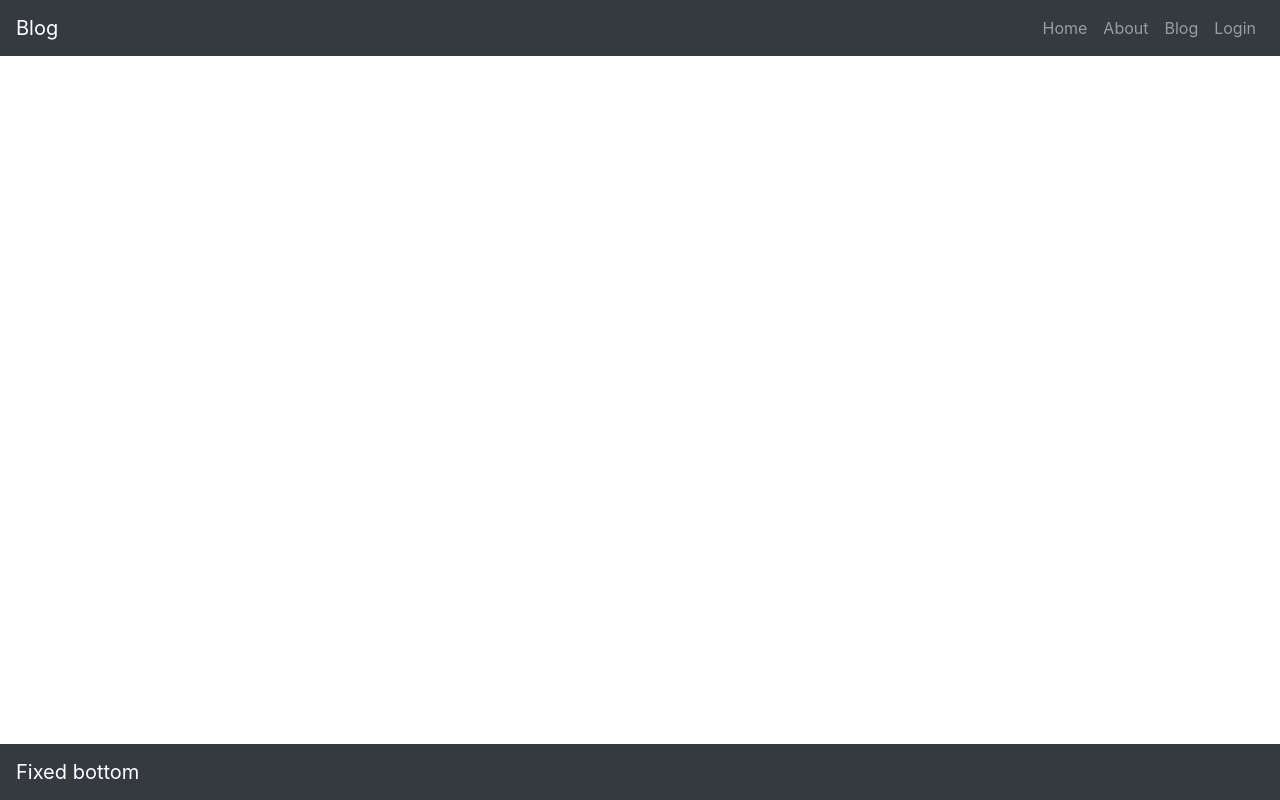
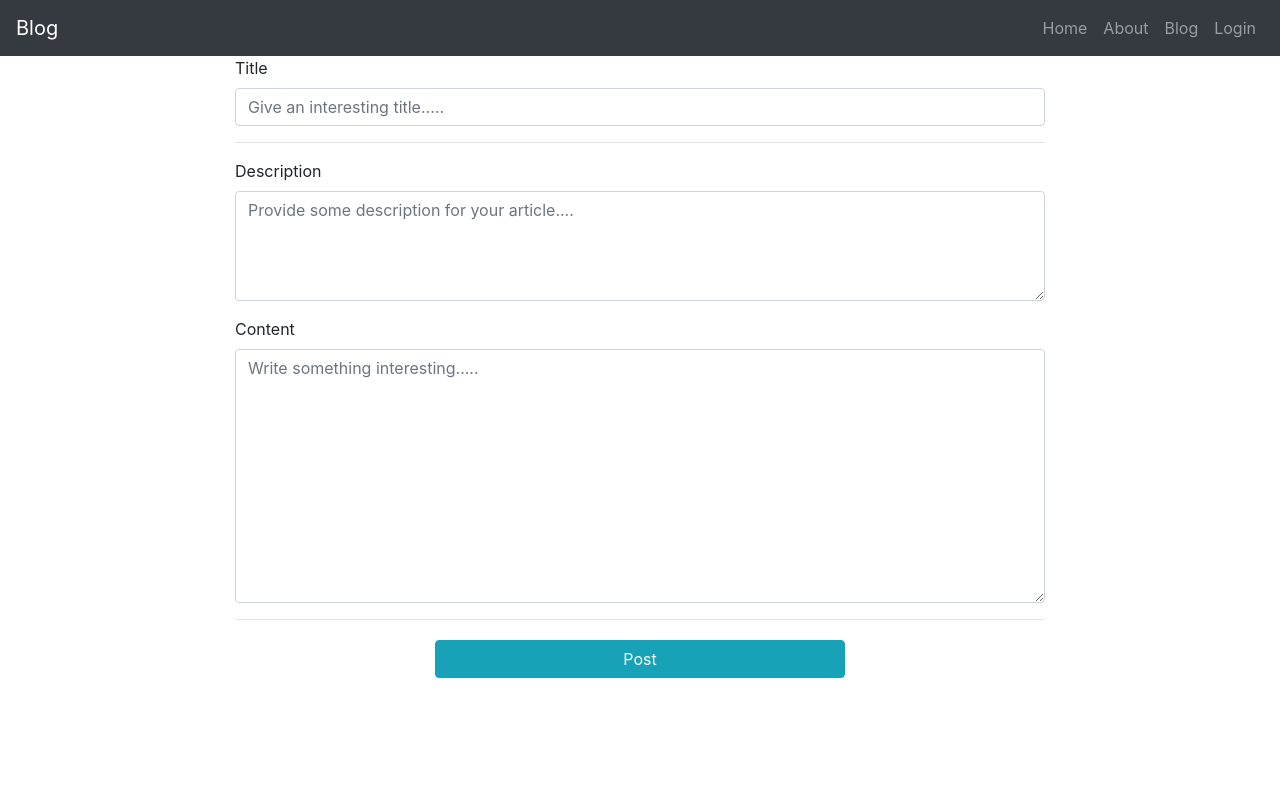
Before and after one commit to singhg93/microservices-blog, a React (Create React App) app in the folder frontend/: page /create in a window 1280 px wide. Built offline with nearby package versions, Linux system fonts and the light colour scheme; no server answers.

Commit message:
built the create article frontend page

```diff
--- a/frontend/src/App.js
+++ b/frontend/src/App.js
@@ -7,6 +7,7 @@ import Home from './components/Home';
 import Login from './components/Login';
 import Blog from './components/Blog';
 import Article from './components/Article';
+import CreateArticle from './components/CreateArticle';
 import About from './components/About';
 import Register from './components/Register';
 import Verify from './components/Verify';
@@ -114,9 +115,9 @@ class App extends Component {
                                 {/*<Route exact path="/profile" render= { (props) => <Profile {...props} avatar={this.state.avatar} />} />*/}
                                 <PrivateRoute path="/profile" component={Profile} />
                                 <Route exact path="/article" render ={(props) => <Article {...props} /> }/>
+                                <Route exact path="/create" render ={(props) => <CreateArticle {...props} /> }/>
                             </Switch>
                         </div>
-                        <Footer />
                     </Router>
                 </AuthContext.Provider>
             </div>
--- /dev/null
+++ b/frontend/src/components/CreateArticle.js
@@ -0,0 +1,86 @@
+import React, { Component } from 'react';
+
+class CreateArticle extends Component {
+
+    constructor(props) {
+        super(props);
+        this.state = {
+            title: "",
+            description: "",
+            content: ""
+        }
+        this.onChange = this.onChange.bind(this);
+        this.onSubmit = this.onSubmit.bind(this);
+
+    }
+
+    onChange = (event) => {
+        event.preventDefault();
+        const { name, value } = event.target;
+
+        this.setState({
+            [name]: value
+        });
+    }
+
+    onSubmit = (event) => {
+        event.preventDefault();
+    }
+
+    render() {
+        return (
+            <div className="container ">
+
+                <form className="w-75 m-auto pb-5" onSubmit={this.onSubmit}>
+                    <div className="form-group">
+                        <label htmlFor="title" className="text-weight-bold">Title</label>
+                        <input
+                            type="text"
+                            placeholder="Give an interesting title....."
+                            name="title"
+                            value={this.state.title}
+                            onChange={this.onChange}
+                            className="form-control"
+                        />
+                    </div>
+
+                    <hr/>
+                    <div className="form-group">
+                        <label htmlFor="description" className="text-weight-bold">Description</label>
+                        <textarea
+                            placeholder="Provide some description for your article...."
+                            name="description"
+                            value={this.state.description}
+                            onChange={this.onChange}
+                            className="form-control"
+                            rows="4"
+                        />
+                    </div>
+                    <div className="form-group">
+                        <label htmlFor="content" className="text-weight-bold">Content</label>
+                        <textarea
+                            placeholder="Write something interesting....."
+                            name="content"
+                            value={this.state.content}
+                            onChange={this.onChange}
+                            className="form-control"
+                            rows="10"
+                        />
+                    </div>
+
+                    <hr/>
+                    <div className="form-row justify-content-center">
+                        <input
+                            type="submit"
+                            className="btn btn-info w-50 m-1"
+                            value="Post"
+                        />
+                    </div>
+                </form>
+
+            </div>
+        )
+    }
+}
+
+export default CreateArticle;
--- a/frontend/src/components/Login.js
+++ b/frontend/src/components/Login.js
@@ -125,7 +125,7 @@ class Login extends Component {
                         <hr/>
                         <form onSubmit={this.onSubmit}>
                             <div className="form-group">
-                                <label htmlFor="email text-weight-bold">Email</label>
+                                <label htmlFor="email" className="text-weight-bold">Email</label>
                                 <input
                                     type="email"
                                     placeholder="Enter your email...."
@@ -137,7 +137,7 @@ class Login extends Component {
 
                             </div>
                             <div className="form-group">
-                                <label htmlFor="password text-weight-bold">Password</label>
+                                <label htmlFor="password" className="text-weight-bold">Password</label>
                                 <input
                                     type="password"
                                     placeholder="Enter your password...."
```
